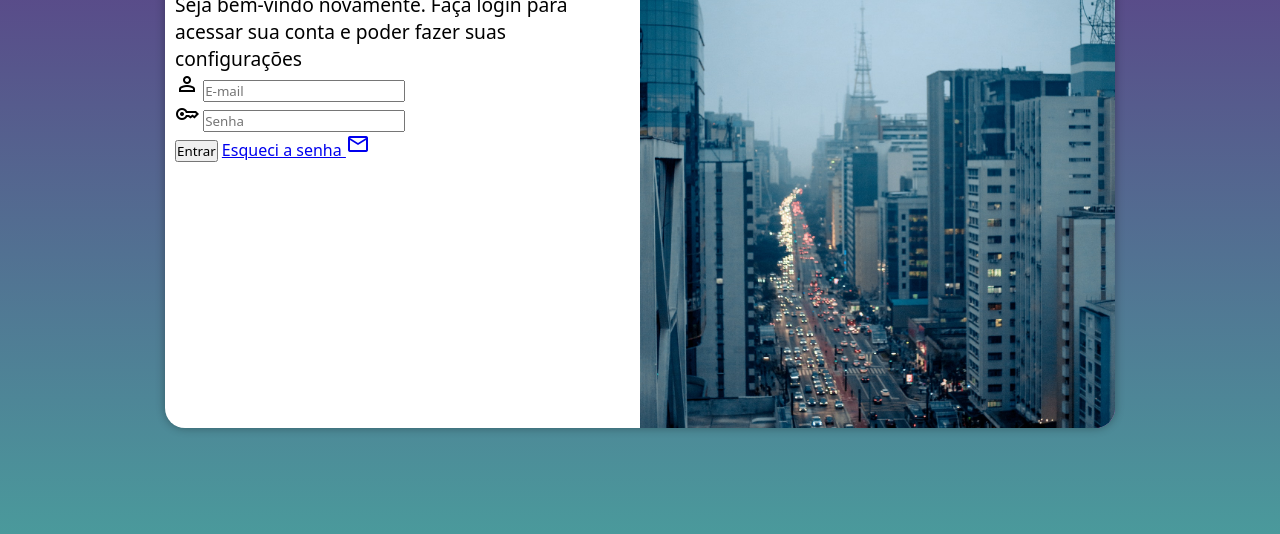
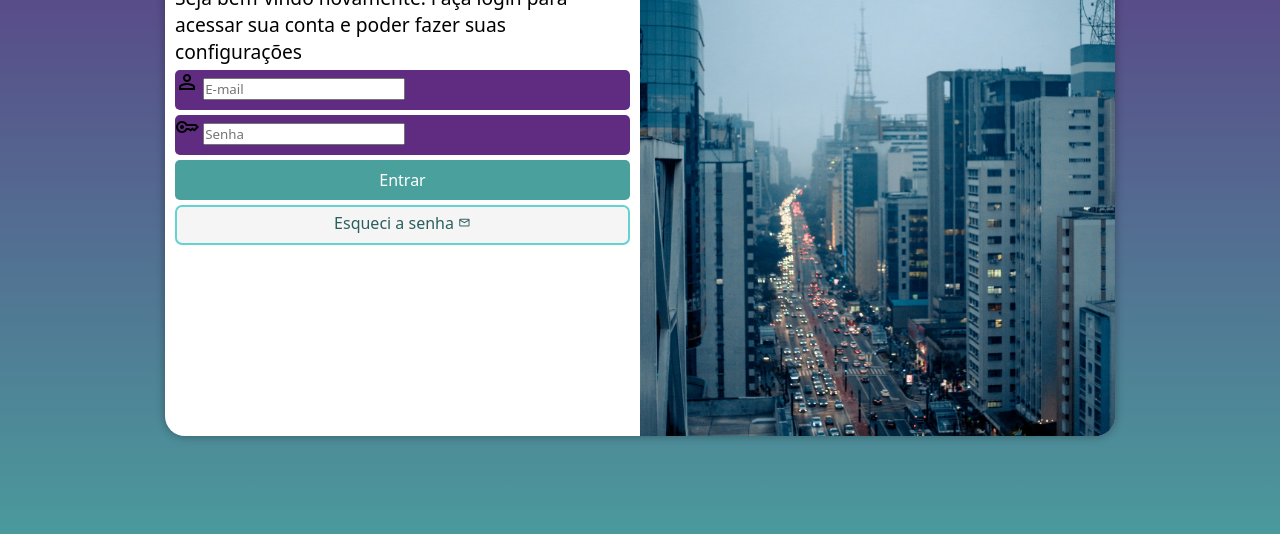
Before and after one commit to MauroFJ/projetologin, a plain HTML site: page index.html in a window 1280 px wide. Shown: the part 222-756 px from the top of the page. Drawn offline with nearby package versions, Linux system fonts and the light colour scheme.

Commit message:
estilizando o formulario p1

```diff
--- a/css/style.css
+++ b/css/style.css
@@ -24,7 +24,7 @@ main {
     overflow: hidden;
     background-color: #fff;
     width: 250px;
-    height: 500px;
+    height: 515px;
     border-radius: 20px;
     box-shadow: 0px 0px 10px rgba(0, 0, 0, 0.329);
 
@@ -54,3 +54,50 @@ main {
 #formulario > p {
     font-size: 0.8em;
 }
+
+form > .campo {
+    background-color: #5f2c82;
+    height: 40px;
+    border-radius: 5px;
+    margin: 5px 0px;
+}
+
+form > input[type=submit] {
+    display: block;
+    font-size: 1em;
+    width: 100%;
+    height: 40px;
+    background-color: #49a09d;
+    color: white;
+    border: none;
+    border-radius: 5px;
+}
+
+form > input[type=submit]:hover {
+    background-color: #2b5f5d;
+    cursor: pointer;
+}
+
+form > a.botao {
+    display: block;
+    text-align: center;
+    font-size: 1em;
+    width: 100%;
+    height: 40px;
+    margin-top: 5px;
+    padding-top: 5px;
+    background-color: whitesmoke;
+    border: 2px solid #62d3cf;;
+    border-radius: 7px;
+    text-decoration: none;
+    color: #2b5f5d;
+}
+
+form > .botao > span {
+    font-size: 0.8em;
+}
+
+
+form > .botao:hover {
+    background-color: #62d3cf;
+}
--- a/index.html
+++ b/index.html
@@ -36,7 +36,7 @@
                     </div>
 
                         <input type="submit" value="Entrar">
-                        <a href="esquci.html">
+                        <a href="esquci.html" class="botao">
                             Esqueci a senha <span class="material-symbols-outlined">mail</i>
                         </a>
 
```
